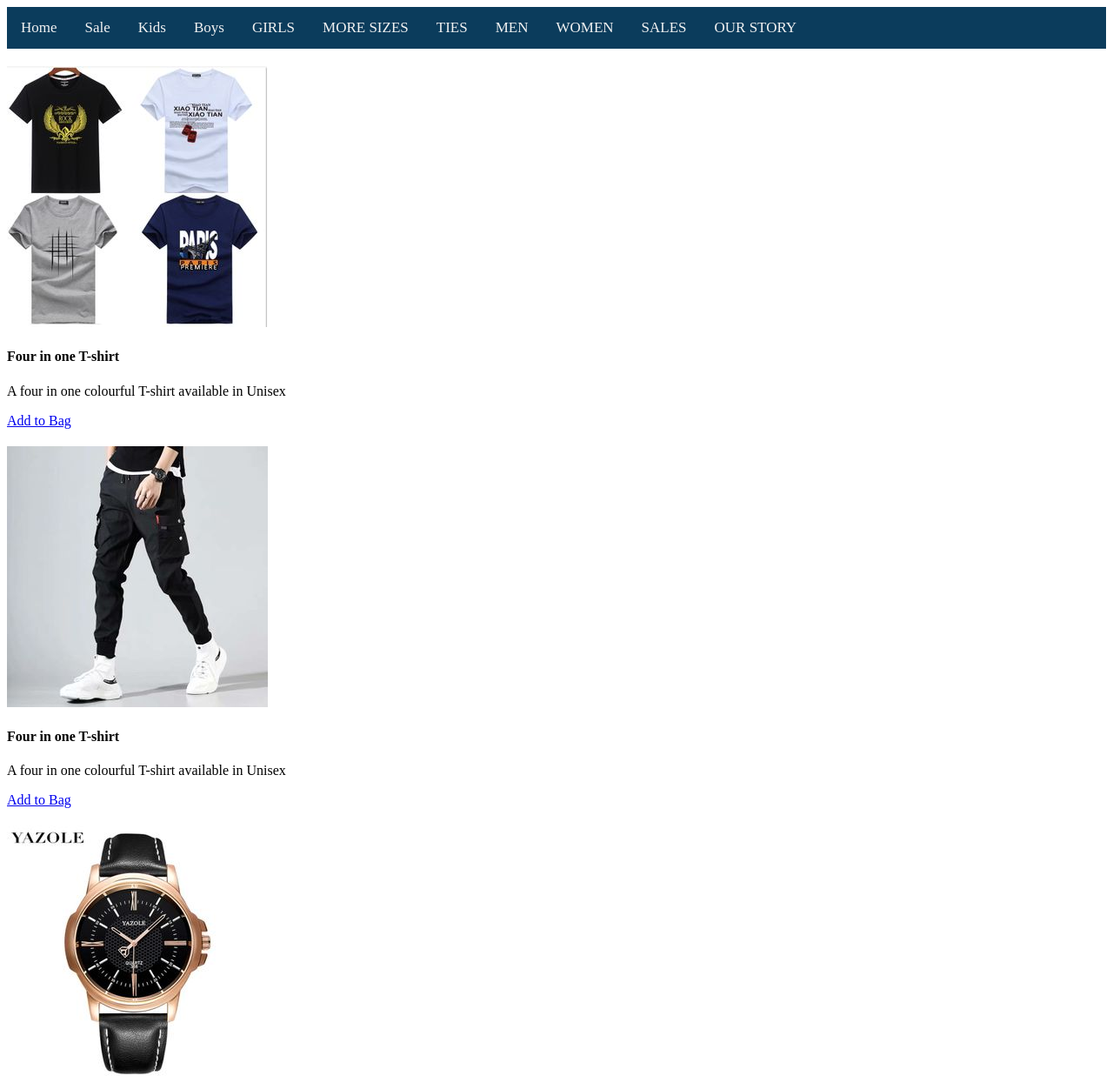
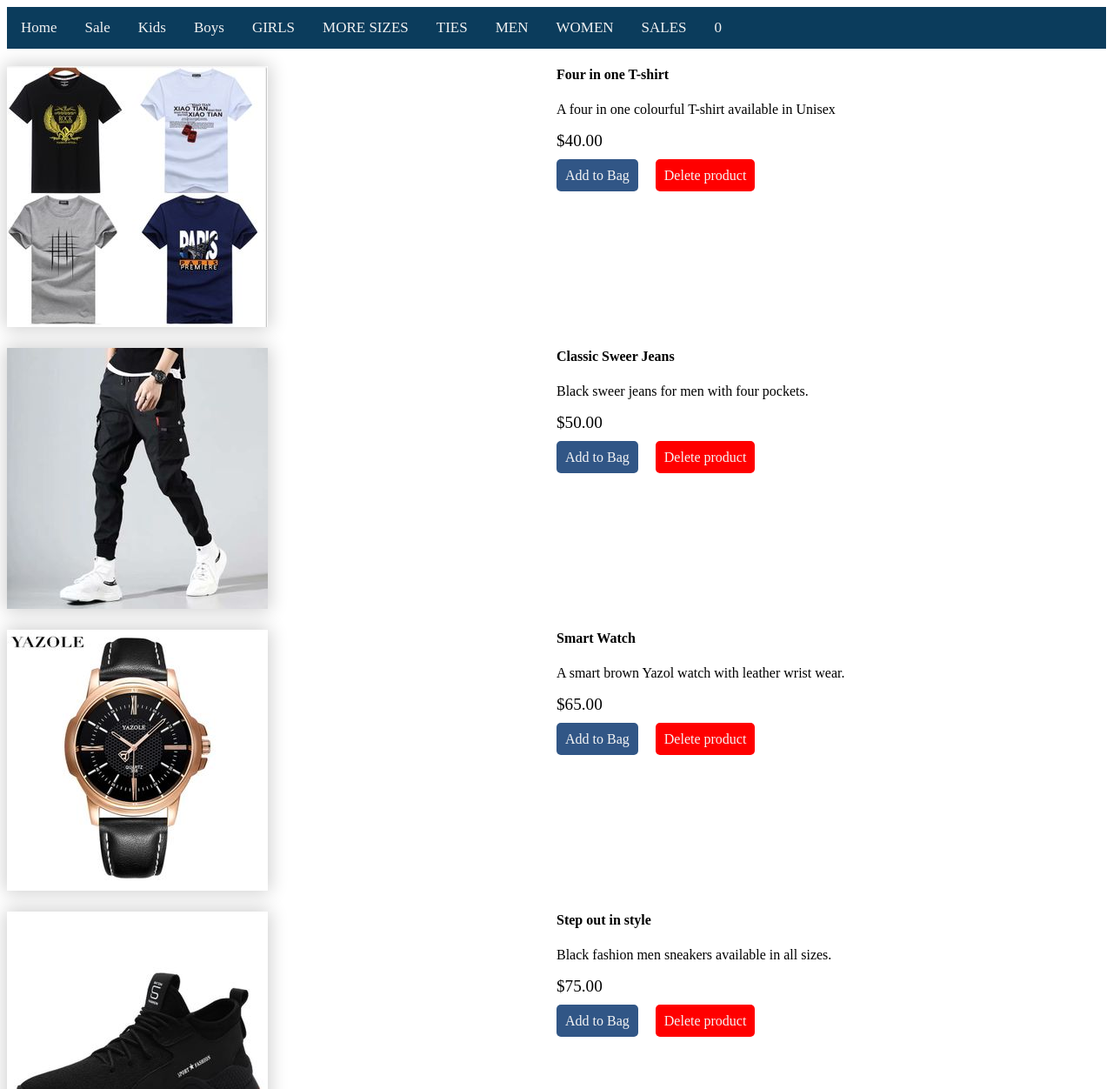
Before and after one commit to robertson-oa/javaScriptProductpage, a plain HTML site: page index.html in a window 1280 px wide. Shown: the top 1252 px of the page at 87% size. Drawn offline with Linux system fonts and the light colour scheme.

Commit message:
deleting and adding product to cart using Js

```diff
--- a/script.js
+++ b/script.js
@@ -10,9 +10,10 @@ div.insertAdjacentHTML('afterbegin',`<a href="#">Home</a>
 <a href="#">MEN</a>
 <a href="#">WOMEN</a>
 <a href="#">SALES</a>
-<a href="#">OUR STORY</a>`
+<a class ="cart" href="#">0</a>`
 
 )
+
 
 
 let bodyElement = document.body;
@@ -23,6 +24,10 @@ let imageELement = document.createElement('img');
 let headingElemnt = document.createElement('h4');
 let paragraphElement = document.createElement('p');
 let btnElement = document.createElement('a');
+let deletItem = document.createElement('a');
+let priceProduct = document.createElement ('a');
+
+
 
 
 cardElement.className = "card";
@@ -32,24 +37,46 @@ imageELement.className = "image";
 headingElemnt.className = "heading";
 paragraphElement.className = "paragraph";
 btnElement.className = "btn";
+btnElement.setAttribute ("id","Add1");
+deletItem.setAttribute ("id", "Delete-product");
+priceProduct.setAttribute ("id", "Price-product");
+
 
 imageELement.src="images/2.jpg";
+cardElement.setAttribute('id', 'card1')
 btnElement.setAttribute("href", "#");
 imageELement.setAttribute("alt", "The product image");
+deletItem.setAttribute("href", "#");
+
 
 
 headingElemnt.innerText = "Four in one T-shirt";
 paragraphElement.innerText ="A four in one colourful T-shirt available in Unisex";
 btnElement.innerText = "Add to Bag";
+deletItem.innerText = "Delete product";
+priceProduct.innerText = "$40.00"
 
 bodyElement.appendChild(cardElement);
 cardElement.append(imageContainer, infoContainer);
 
 
 imageContainer.appendChild(imageELement);
-infoContainer.append(headingElemnt, paragraphElement, btnElement);
+infoContainer.append(headingElemnt, paragraphElement,priceProduct,btnElement,deletItem);
 
 
+let deleteButton = document.querySelector('#Delete-product');
+let Add1Button = document.querySelector('#Add1');
+let product = document.querySelector('#card1')
+deleteButton.addEventListener('click',  ()=>{
+    if(confirm("Are you sure you want to delete")){
+        product.style.display = 'none';
+    }
+})
+
+let cart = document.querySelector('.cart');
+Add1Button.addEventListener('click',  ()=>{
+    cart.textContent = Number(cart.textContent)+1;
+})
 
 // ####################################################################################
 
@@ -60,6 +87,10 @@ let imageELement2 = document.createElement('img');
 let headingElemnt2 = document.createElement('h4');
 let paragraphElement2 = document.createElement('p');
 let btnElement2 = document.createElement('a');
+let deletItem2 = document.createElement('a');
+let priceProduct2 = document.createElement ('a');
+
+
 
 
 cardElement2.className = "card";
@@ -69,15 +100,23 @@ imageELement2.className = "image";
 headingElemnt2.className = "heading";
 paragraphElement2.className = "paragraph";
 btnElement2.className = "btn";
+deletItem2.setAttribute ("id", "Delete-product");
+priceProduct2.setAttribute ("id", "Price-product");
+
 
 imageELement2.src="images/1.jpg";
 btnElement2.setAttribute("href", "#");
 imageELement2.setAttribute("alt", "The product image");
+deletItem2.setAttribute("href", "#");
 
 
-headingElemnt2.innerText = "Four in one T-shirt";
-paragraphElement2.innerText ="A four in one colourful T-shirt available in Unisex";
+headingElemnt2.innerText = "Classic Sweer Jeans ";
+paragraphElement2.innerText ="Black sweer jeans for men with four pockets.";
 btnElement2.innerText = "Add to Bag";
+deletItem2.innerText = "Delete product";
+priceProduct2.innerText = "$50.00";
+
+
 
 
 bodyElement.appendChild(cardElement2);
@@ -85,7 +124,8 @@ cardElement2.append(imageContainer2, infoContainer2);
 
 
 imageContainer2.appendChild(imageELement2);
-infoContainer2.append(headingElemnt2, paragraphElement2, btnElement2);
+infoContainer2.append(headingElemnt2, paragraphElement2,priceProduct2,btnElement2,deletItem2);
+
 
 
 // ################################################################################
@@ -96,6 +136,10 @@ let imageELement3 = document.createElement('img');
 let headingElemnt3 = document.createElement('h4');
 let paragraphElement3 = document.createElement('p');
 let btnElement3 = document.createElement('a');
+let deletItem3 = document.createElement('a');
+let priceProduct3 = document.createElement ('a');
+
+
 
 
 cardElement3.className = "card";
@@ -105,15 +149,25 @@ imageELement3.className = "image";
 headingElemnt3.className = "heading";
 paragraphElement3.className = "paragraph";
 btnElement3.className = "btn";
+deletItem3.setAttribute ("id", "Delete-product");
+priceProduct3.setAttribute ("id", "Price-product");
+
+
 
 imageELement3.src="images/3.jpg";
 btnElement3.setAttribute("href", "#");
 imageELement3.setAttribute("alt", "The product image");
+deletItem3.setAttribute("href", "#");
 
 
-headingElemnt3.innerText = "Four in one T-shirt";
-paragraphElement3.innerText ="A four in one colourful T-shirt available in Unisex";
+
+
+headingElemnt3.innerText = "Smart Watch";
+paragraphElement3.innerText ="A smart brown Yazol watch with leather wrist wear.";
 btnElement3.innerText = "Add to Bag";
+deletItem3.innerText = "Delete product";
+priceProduct3.innerText = "$65.00";
+
 
 
 bodyElement.appendChild(cardElement3);
@@ -121,7 +175,8 @@ cardElement3.append(imageContainer3, infoContainer3);
 
 
 imageContainer3.appendChild(imageELement3);
-infoContainer3.append(headingElemnt3, paragraphElement3, btnElement3);
+infoContainer3.append(headingElemnt3, paragraphElement3,priceProduct3,btnElement3,deletItem3);
+
 
 
 // ##############################################################################
@@ -133,6 +188,8 @@ let imageELement4 = document.createElement('img');
 let headingElemnt4 = document.createElement('h4');
 let paragraphElement4 = document.createElement('p');
 let btnElement4 = document.createElement('a');
+let deletItem4 = document.createElement('a');
+let priceProduct4 = document.createElement ('a');
 
 
 cardElement4.className = "card";
@@ -142,15 +199,23 @@ imageELement4.className = "image";
 headingElemnt4.className = "heading";
 paragraphElement4.className = "paragraph";
 btnElement4.className = "btn";
+deletItem4.setAttribute ("id", "Delete-product");
+priceProduct4.setAttribute ("id", "Price-product");
+
+
 
 imageELement4.src="images/4.jpg";
 btnElement4.setAttribute("href", "#");
 imageELement4.setAttribute("alt", "The product image");
+deletItem4.setAttribute("href", "#");
 
 
-headingElemnt4.innerText = "Four in one T-shirt";
-paragraphElement4.innerText ="A four in one colourful T-shirt available in Unisex";
+
+headingElemnt4.innerText = "Step out in style";
+paragraphElement4.innerText ="Black fashion men sneakers available in all sizes.";
 btnElement4.innerText = "Add to Bag";
+deletItem4.innerText = "Delete product";
+priceProduct4.innerText = "$75.00";
 
 
 bodyElement.appendChild(cardElement4);
@@ -158,45 +223,8 @@ cardElement4.append(imageContainer4, infoContainer4);
 
 
 imageContainer4.appendChild(imageELement4);
-infoContainer4.append(headingElemnt4, paragraphElement4, btnElement4);
+infoContainer4.append(headingElemnt4, paragraphElement4,priceProduct4,btnElement4,deletItem4);
 
 
 
-
-
-
-
-
-
-
-
-
-
-
-
-
-
-
-
-
-
-
-
-
-
-
-
-// let div = document.querySelector('container');
-// const subContainer = document.createElement('div');
-// div.className = "sub-container";
-// div.innerHTML = `
-// <div>
-// <img id="mg1" src="images/" alt="">
-// </div>
-// <div>
-// <img id="mg2" src="images/p1.jpg" alt="">
-// </div>
-// <div>
-// <img id="mg3" src="images/p4.jpg" alt="">
-// </div>
-// `;
+// ######################################################################
--- a/style.css
+++ b/style.css
@@ -25,11 +25,38 @@
 
   .image{
       margin-top: 20px;
+      box-shadow: 0px 0px 20px 2px rgba(0,0,0,0.2);
   }
 
-
-/* .card{
+.card{
     display: grid;
     grid-template-columns: 1fr 1fr ;
 }
- */
+
+.btn {
+    text-decoration: none;
+    background-color: #315686;
+    color: whitesmoke;
+    padding: 10px;
+    border-radius: 5px;
+    position: relative;
+    top: 20px;
+}
+
+#Delete-product{
+    text-decoration: none;
+    background-color: red;
+    color: whitesmoke;
+    padding: 10px;
+    position: relative;
+    top: 20px;
+    border-radius: 5px;
+    margin-left: 20px;
+}
+
+#Price-product{
+    display: block;
+    margin-bottom: 15 px;
+    font-weight: 500;
+    font-size: larger;
+}
```
Also changed, not shown: index.html (+0 -2 lines).
